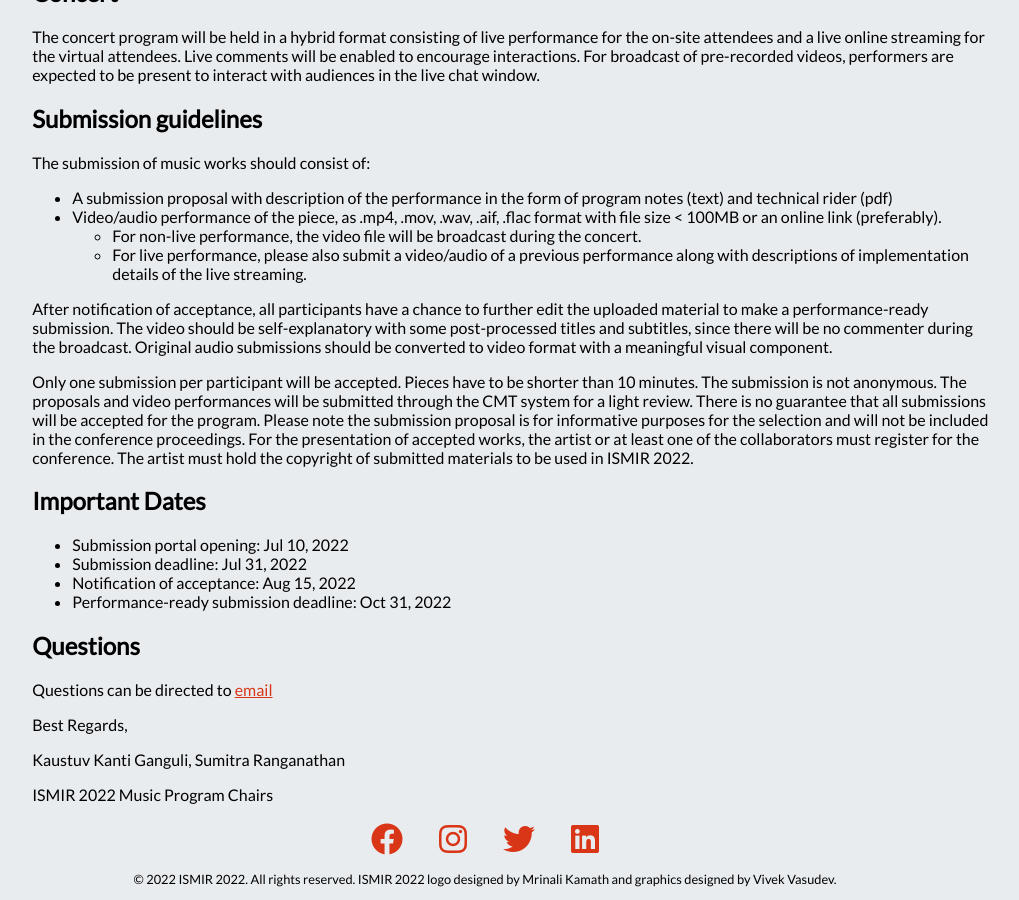
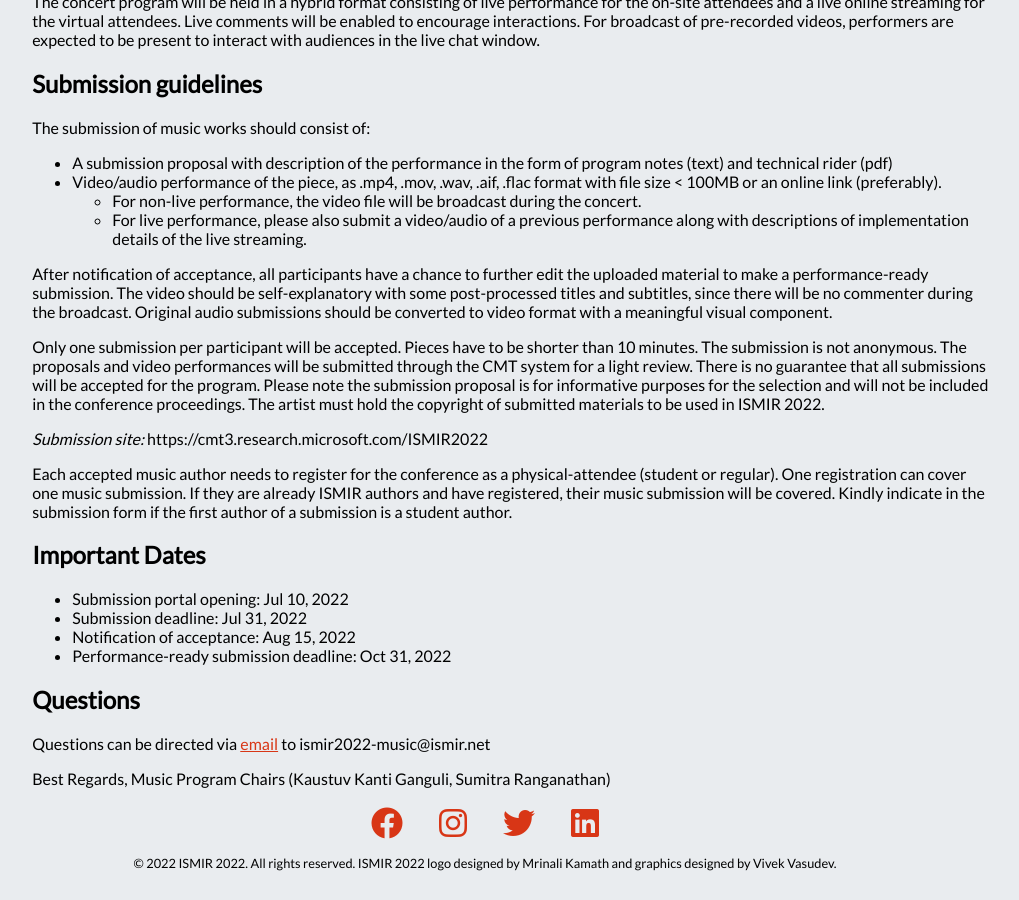
Before and after one commit to ismir2022/ismir2022.github.io, a Jekyll site: the page built from calls/cfm.md, in a window 1280 px wide and 900 px high, scrolled down 1182 px. Shown: the whole window, without its empty margins (155-1174 px from the left). Built offline with Jekyll 4.4.1, drawn with Linux system fonts in a browser that asks for light colours; nearby versions of some CDN libraries; some of the changed text lies outside the part shown.

Commit message:
Revision 1: July 9
Includes CMT link, updates in submission form and indication of student first author for grant consideration.

```diff
--- a/calls/cfm.md
+++ b/calls/cfm.md
@@ -28,7 +26,11 @@ The submission of music works should consist of:
 
 After notification of acceptance, all participants have a chance to further edit the uploaded material to make a performance-ready submission. The video should be self-explanatory with some post-processed titles and subtitles, since there will be no commenter during the broadcast. Original audio submissions should be converted to video format with a meaningful visual component.
 
-Only one submission per participant will be accepted. Pieces have to be shorter than 10 minutes. The submission is not anonymous. The proposals and video performances will be submitted through the CMT system for a light review. There is no guarantee that all submissions will be accepted for the program. Please note the submission proposal is for informative purposes for the selection and will not be included in the conference proceedings. For the presentation of accepted works, the artist or at least one of the collaborators must register for the conference. The artist must hold the copyright of submitted materials to be used in ISMIR 2022.
+Only one submission per participant will be accepted. Pieces have to be shorter than 10 minutes. The submission is not anonymous. The proposals and video performances will be submitted through the CMT system for a light review. There is no guarantee that all submissions will be accepted for the program. Please note the submission proposal is for informative purposes for the selection and will not be included in the conference proceedings. The artist must hold the copyright of submitted materials to be used in ISMIR 2022.
+
+_Submission site:_ https://cmt3.research.microsoft.com/ISMIR2022
+
+Each accepted music author needs to register for the conference as a physical-attendee (student or regular). One registration can cover one music submission. If they are already ISMIR authors and have registered, their music submission will be covered. Kindly indicate in the submission form if the first author of a submission is a student author.
 
 ## Important Dates
 * Submission portal opening: Jul 10, 2022
@@ -37,10 +39,7 @@ Only one submission per participant will be accepted. Pieces have to be shorter
 * Performance-ready submission deadline: Oct 31, 2022
 
 ## Questions
-Questions can be directed to [email](mailto:ismir2022-music@ismir.net)
+Questions can be directed via [email](mailto:ismir2022-music@ismir.net) to ismir2022-music@ismir.net
 
 Best Regards,
-
-Kaustuv Kanti Ganguli, Sumitra Ranganathan
-
-ISMIR 2022 Music Program Chairs
+Music Program Chairs (Kaustuv Kanti Ganguli, Sumitra Ranganathan)
```
Also changed, not shown: other parts of calls/cfm.md (+0 -2 lines).
